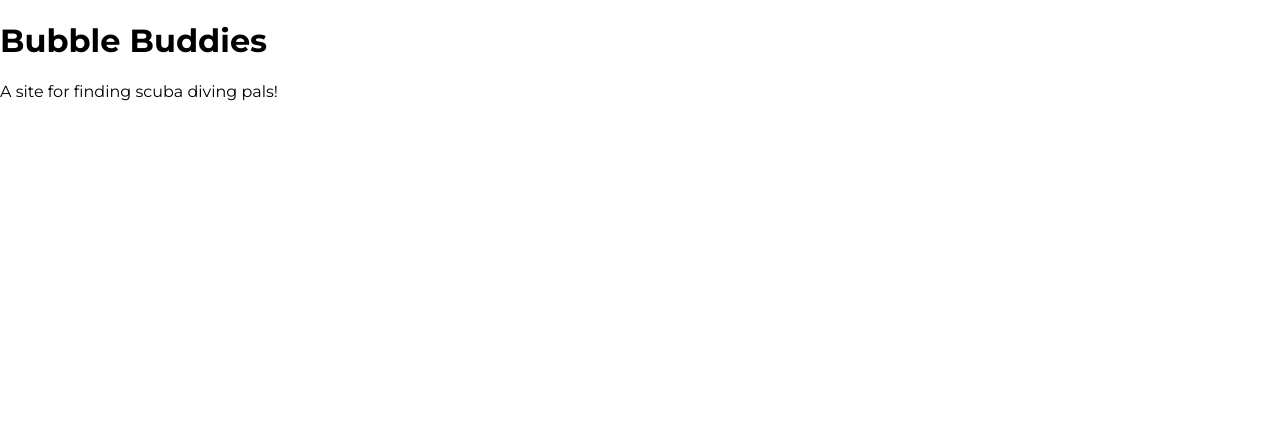
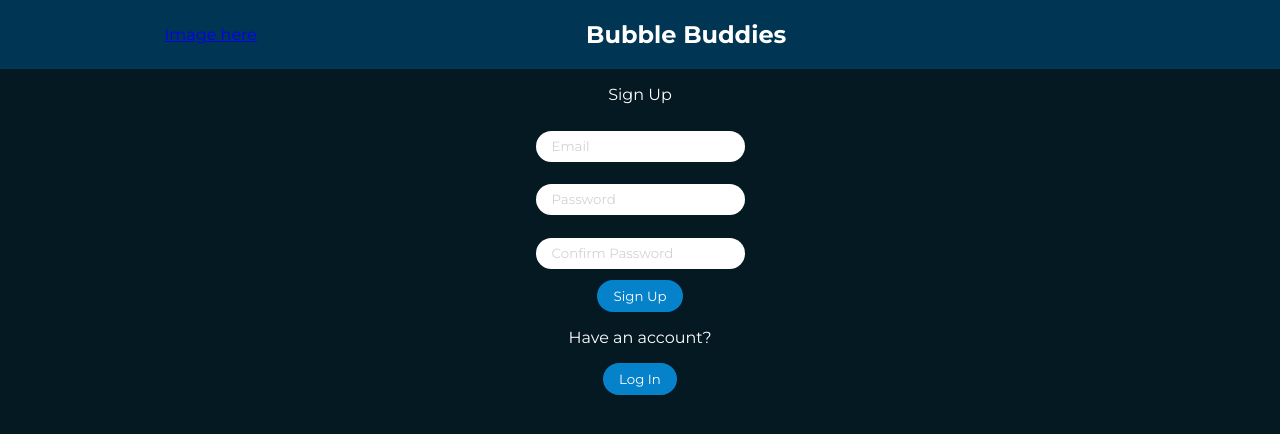
Before and after one commit to stuartkaija/bubble-buddies, a React (Create React App) app in the folder client/: page / in a window 1280 px wide. Shown: the top 434 px of the page. Built offline with nearby package versions, Linux system fonts and the light colour scheme.

Commit message:
landing page basic setup complete

```diff
--- a/client/src/App.js
+++ /dev/null
@@ -1,12 +0,0 @@
-import './App.scss';
-
-function App() {
-  return (
-    <div className="App">
-      <h1>Bubble Buddies</h1>
-      <p>A site for finding scuba diving pals!</p>
-    </div>
-  );
-}
-
-export default App;
--- /dev/null
+++ b/client/src/App.jsx
@@ -0,0 +1,18 @@
+import './App.scss';
+import { BrowserRouter, Route, Switch} from 'react-router-dom';
+import LandingPage from './pages/LandingPage/LandingPage';
+import Header from './components/Header/Header';
+
+function App() {
+  return (
+    <BrowserRouter>
+      <Header />
+      <Switch>
+        <Route path='/' exact component={LandingPage}/>
+        <Route path='/login' />
+      </Switch>
+    </BrowserRouter>
+  );
+}
+
+export default App;
--- /dev/null
+++ b/client/src/components/Header/Header.jsx
@@ -0,0 +1,15 @@
+import React from 'react';
+import { Link } from 'react-router-dom';
+import './Header.scss';
+
+export default function Header() {
+  return (
+    <nav className='header-nav'>
+        {/* if user has a profile, this will link to it, otherwise will link to create profile page */}
+        <Link to ='/'>Image here</Link>
+        <h1 className='header-nav__title'>Bubble Buddies</h1>
+        {/* this will link to drop down burger style menu with options to meet people tinder style, or check out sea conditions with Magic Seaweed API, need to figure out how to make this style menu */}
+        <Link to='/'></Link>
+    </nav>
+  );
+}
--- /dev/null
+++ b/client/src/components/Header/Header.scss
@@ -0,0 +1,13 @@
+@use "../../styles/partials/variables" as *;
+
+.header-nav {
+    display: flex;
+    flex-direction: row;
+    align-items: center;
+    justify-content: space-around;
+    background-color: $color-background-secondary;
+
+    &__title {
+        color: $color-text-primary;
+    }
+}
--- /dev/null
+++ b/client/src/pages/LandingPage/LandingPage.jsx
@@ -0,0 +1,48 @@
+import React, { Component } from 'react';
+import { Link } from 'react-router-dom';
+import './LandingPage.scss';
+
+export default class LandingPage extends Component {
+
+    // event handler for when user signs up - will make axios post request to backend to create a new user with credentials that are inputted
+    handleSubmit = (event) => {
+        event.preventDefault();
+
+        const validRegexEmail = /^[a-zA-Z0-9.!#$%&'*+/=?^_`{|}~-]+@[a-zA-Z0-9-]+(?:\.[a-zA-Z0-9-]+)*$/;
+
+        if (!event.target.email.value.match(validRegexEmail)) {
+            return alert("Please enter a valid email address.")
+        }
+
+        if (!event.target.email.value || !event.target.password.value || !event.target.confirmPassword.value) {
+            return alert ('please fill in all fields')
+        }
+
+        if (event.target.password.value !== event.target.confirmPassword.value) {
+            return alert ('passwords do not match');
+        }
+
+        // axios post request here to the back end to post newly signed up user to JSON data
+
+    };
+
+    render() {
+        return (
+            <div className='sign-up'>
+                <p className='sign-up__title'>Sign Up</p>
+                {/* this needs to having a signup form that makes an axios request to backend for registering a new user, as well as links to sign up page and another link to login page */}
+                <form onSubmit={this.handleSubmit} className='sign-up__form' id="signup">
+                    <input className='sign-up__email' type="text" name='email' id='email' placeholder='Email' />
+                    <input className='sign-up__password' type="password" name='password' id='password' placeholder='Password' />
+                    <input className='sign-up__password' type="password" name='confirmPassword' id='confirmPassword' placeholder='Confirm Password' />
+                </form>
+                <button className='sign-up__button' form='signup'>Sign Up</button>
+                <p className='sign-up__span'>Have an account?</p>
+                {/* this login button will LINK to the login page thus it needs to be in a link tag */}
+                <Link to='/login'>
+                    <button className='sign-up__button'>Log In</button>
+                </Link>
+            </div>
+        )
+    }
+}
--- /dev/null
+++ b/client/src/pages/LandingPage/LandingPage.scss
@@ -0,0 +1,65 @@
+@use "../../styles/partials/variables" as *;
+
+.sign-up {
+    display: flex;
+    flex-direction: column;
+    align-items: center;
+
+    &__title {
+        color: $color-text-primary;
+    }
+
+    &__form {
+        display: flex;
+        flex-direction: column;
+        justify-content: space-around;
+        height: 10rem;
+    }
+
+    &__email {
+        border: none;
+        border-radius: 2rem;
+        padding: 0.5rem 1rem;
+
+        &:focus {
+            outline: none;
+        }
+
+        &::placeholder {
+            color: $color-text-tertiary;
+            font-family: 'Montserrat';
+        }
+    }
+
+    &__password {
+        border: none;
+        border-radius: 2rem;
+        padding: 0.5rem 1rem;
+
+        &:focus {
+            outline: none;
+        }
+
+        &::placeholder {
+            color: $color-text-tertiary;
+            font-family: 'Montserrat';
+        }
+    }
+
+    &__button {
+        font-family: 'Montserrat';
+        border: none;
+        border-radius: 2rem;
+        padding: 0.5rem 1rem;
+        background: $color-accent-primary;
+        color: $color-text-primary;
+
+        &:hover {
+            background-color: $color-accent-secondary;
+        }
+    }
+
+    &__span {
+        color: $color-text-primary;
+    }
+}
--- a/client/src/styles/partials/_global.scss
+++ b/client/src/styles/partials/_global.scss
@@ -1,3 +1,5 @@
+@use './variables' as *;
+
 *,
 **::before,
 **::after {
@@ -7,4 +9,5 @@
 body {
   font-family: "Montserrat";
   margin: 0rem;
+  background-color: $color-background-primary;
 }
--- a/client/src/styles/partials/_variables.scss
+++ b/client/src/styles/partials/_variables.scss
@@ -0,0 +1,11 @@
+// colors
+
+$color-text-primary: #FFF;
+$color-text-secondary: #00A6FB;
+$color-text-tertiary: #D3D3D3;
+
+$color-background-primary: #051923;
+$color-background-secondary: #003554;
+
+$color-accent-primary: #0582CA;
+$color-accent-secondary: #006494;
```
